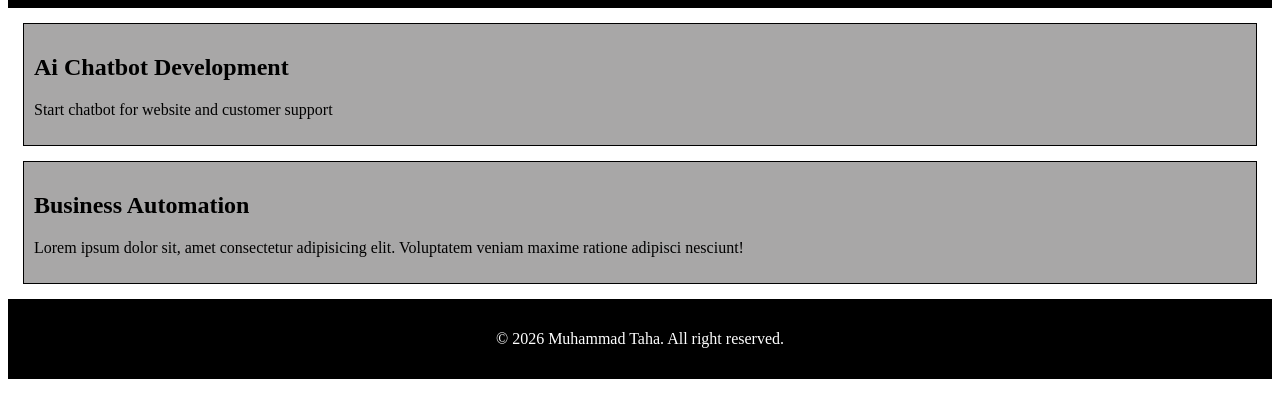
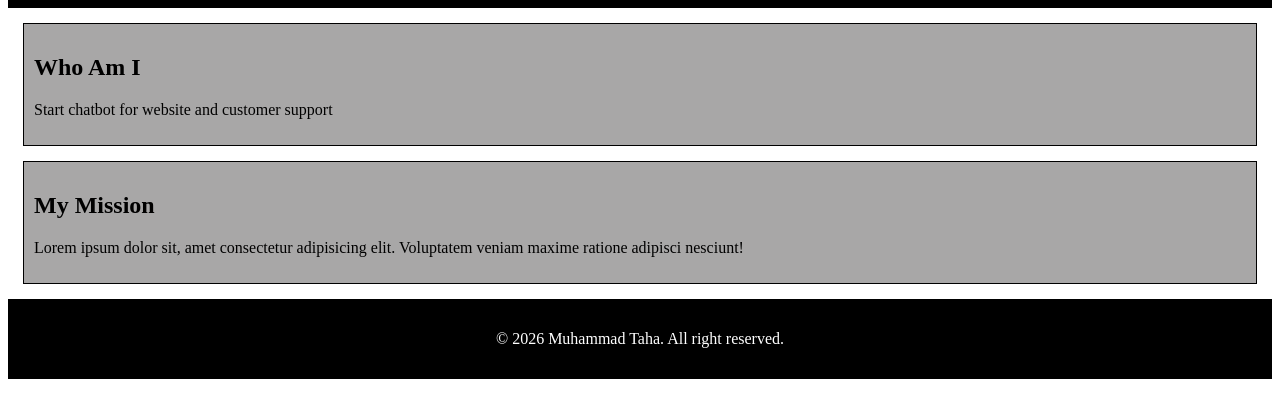
Before and after one commit to muhammadtaha-890/semantic-portfolio-website, a plain HTML site: page about.html in a window 1280 px wide. Shown: the part 138-556 px from the top of the page. Drawn offline with Linux system fonts and the light colour scheme.

Commit message:
Update about.html

```diff
--- a/about.html
+++ b/about.html
@@ -18,11 +18,11 @@
     </nav>
 </header>
 <div class="section2">
-    <h2>Ai Chatbot Development</h2>
+    <h2>Who Am I</h2>
     <p>Start chatbot for website and customer support</p>
 </div>
 <div class="section2">
-    <h2>Business Automation </h2>
+    <h2>My Mission</h2>
     <p>Lorem ipsum dolor sit, amet consectetur adipisicing elit. Voluptatem veniam maxime ratione adipisci nesciunt!</p>
 </div>
 <footer>
```
